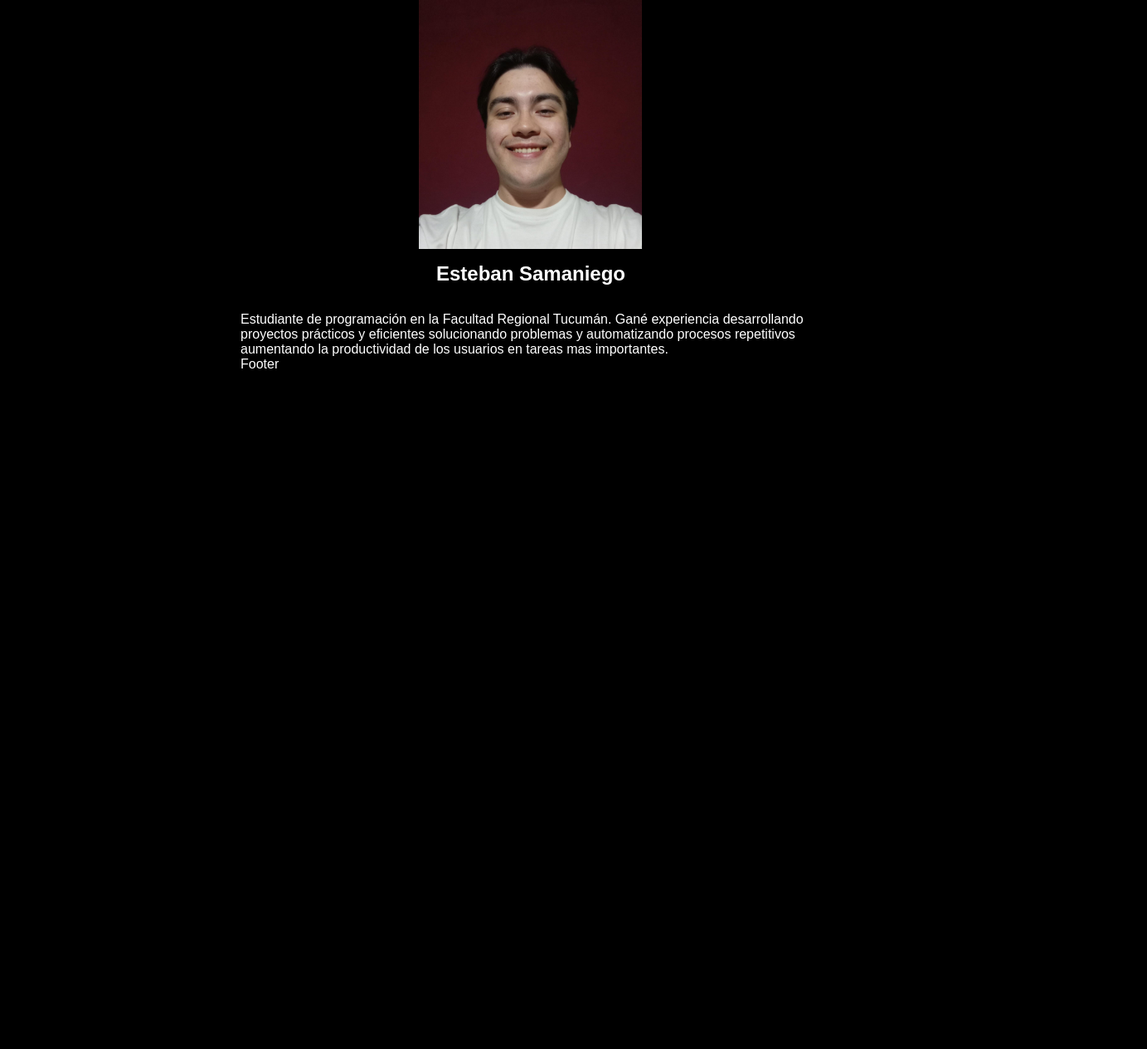
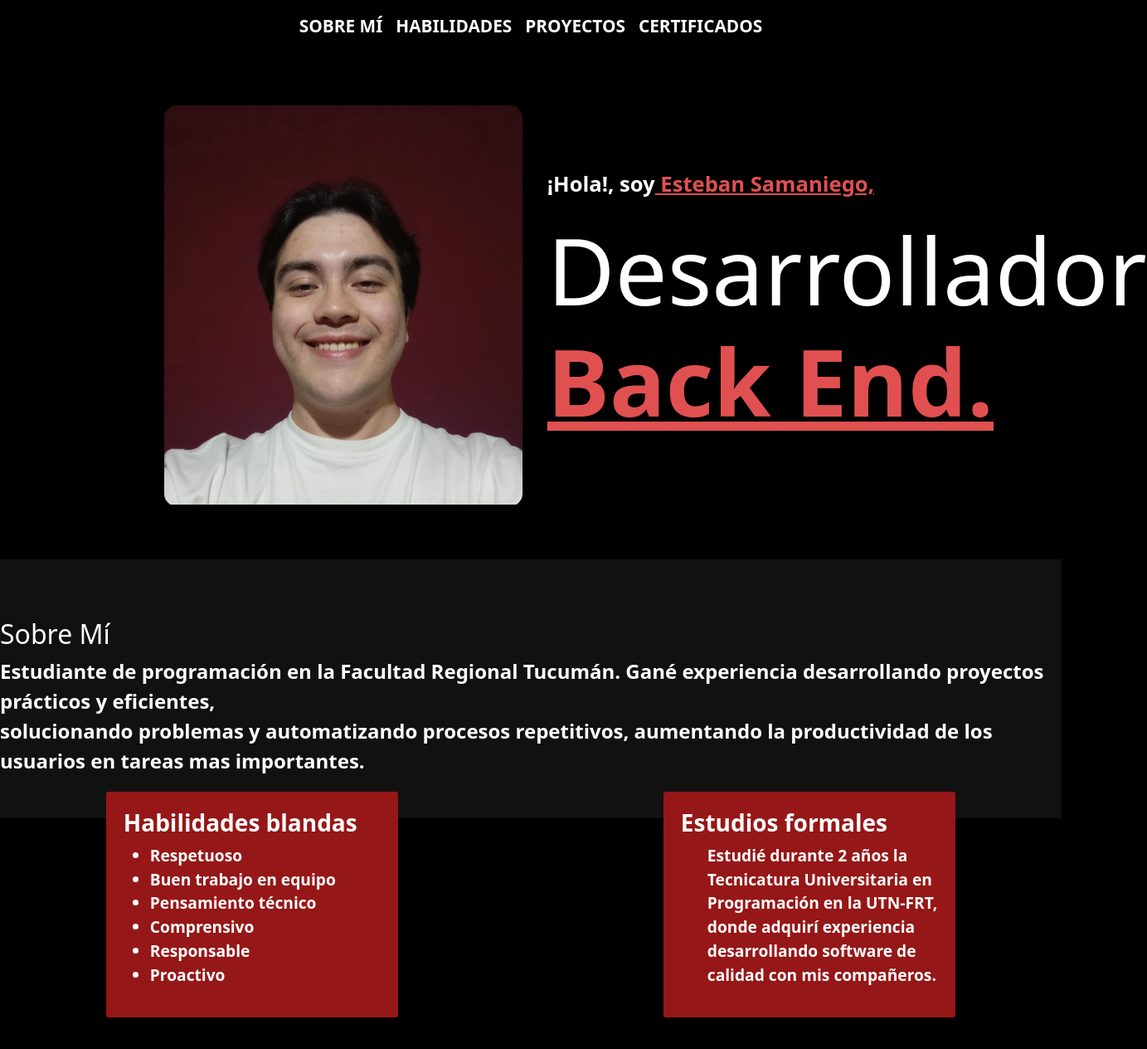
Before and after one commit to MaxiSama12/portfolio-react, a React (Create React App) app: page / in a window 1280 px wide. Shown: the top 1264 px of the page at 83% size, 1383 px wide, since content can reach past the window. Before the commit the page ends 800 px from the top, so only its background shows below. Built offline with nearby package versions, Linux system fonts and the light colour scheme.

Commit message:
se agregó contenido en algunos componentes y se les dió estilos

```diff
--- a/src/App.js
+++ b/src/App.js
@@ -4,7 +4,7 @@ import Home from './pages/Home';
 function App() {
   return (
     <div className="">
-    <Home/>
+    <Home />
     </div>
   );
 }
--- a/src/components/Estudios.jsx
+++ b/src/components/Estudios.jsx
@@ -2,7 +2,20 @@ import React from 'react'
 
 const Estudios = () => {
   return (
-    <div>Estudios</div>
+    <>
+    <div className='contenedorHabilidades'>
+          <h3><b>Estudios formales</b></h3>
+              <ul>
+              {[
+                'Estudié durante 2 años la Tecnicatura Universitaria en Programación en la UTN-FRT, donde adquirí experiencia desarrollando software de calidad con mis compañeros.'
+              ].map((estudios) => (
+
+                <p><b>{estudios}</b></p>
+
+              ))}
+              </ul>
+        </div>
+    </>
   )
 }
 
--- a/src/components/Footer.jsx
+++ b/src/components/Footer.jsx
@@ -2,7 +2,9 @@ import React from 'react'
 
 const Footer = () => {
   return (
-    <div>Footer</div>
+    <div className=''>
+
+    </div>
   )
 }
 
--- a/src/components/Header.jsx
+++ b/src/components/Header.jsx
@@ -1,17 +1,28 @@
-import React from 'react'
 import '../styles/Header.css'
+import Navegador from './Navegador'
 const Header = () => {
   //Nombre del alumno: Samaniego Esteban Maximiliano.
   //LEGAJO: 61468.
   return (
     <>
-    <article className='fotoPortada'>
+    <div  id='sobre_Mi'></div>
+    <div className='centrador navegador'>
+    <Navegador/>
+    </div>
+    <div className='contenedorHeader' >
 
-    </article>
-    <article>
 
-    <h1>Esteban Samaniego</h1>
-    </article>
+      <div className='fotoPortada'>
+
+      </div>
+
+
+      <div className='txtTitulo'>
+      <p><b>¡Hola!, soy<u className='colorRojo'> Esteban Samaniego,</u></b></p>
+      <h1>Desarrollador <b><u className='colorRojo'><br />Back End.</u></b></h1>
+      </div>
+
+    </div>
     </>
   )
 }
--- a/src/components/Main.jsx
+++ b/src/components/Main.jsx
@@ -1,15 +1,30 @@
-import React from 'react'
-import '../styles/Main.css'
+import "../styles/Main.css";
+import SoftSkills from "./SoftSkills";
+import Estudios from "./Estudios";
+
 const Main = () => {
   return (
-    <div className='presentacion'>
-      <p>Estudiante de programación en la Facultad Regional Tucumán.
-        Gané experiencia desarrollando proyectos prácticos y eficientes
-        solucionando problemas y automatizando procesos repetitivos aumentando
-        la productividad de los usuarios en tareas mas importantes.
-      </p>
-    </div>
-  )
-}
+    <>
+      <div className="presentacion">
+        <article>
+          <h2>Sobre Mí</h2>
+          <p>
+            <b>
+              Estudiante de programación en la Facultad Regional Tucumán. Gané
+              experiencia desarrollando proyectos prácticos y eficientes, <br />
+              solucionando problemas y automatizando procesos repetitivos,
+              aumentando la productividad de los usuarios en tareas mas
+              importantes.
+            </b>
+          </p>
+        </article>
+      </div>
+      <div className="habilidades">
+        <SoftSkills />
+        <Estudios />
+      </div>
+    </>
+  );
+};
 
-export default Main
+export default Main;
--- /dev/null
+++ b/src/components/Navegador.jsx
@@ -0,0 +1,21 @@
+import Container from 'react-bootstrap/Container';
+import Nav from 'react-bootstrap/Nav';
+import Navbar from 'react-bootstrap/Navbar';
+
+function BasicExample() {
+  return (
+    <Navbar data-bs-theme="dark">
+      <Container>
+        <Navbar.Toggle aria-controls="basic-navbar-nav" />
+          <Nav className=" centrador_texto">
+            <Nav.Link href="#sobre_Mi" className='link-nav'>SOBRE MÍ</Nav.Link>
+            <Nav.Link href="#soft_Skills" className='link-nav'>HABILIDADES</Nav.Link>
+            <Nav.Link href="#proyectos" className='link-nav'>PROYECTOS</Nav.Link>
+            <Nav.Link href="#certificados" className='link-nav'>CERTIFICADOS</Nav.Link>
+          </Nav>
+      </Container>
+    </Navbar>
+  );
+}
+
+export default BasicExample;
--- a/src/components/SoftSkills.jsx
+++ b/src/components/SoftSkills.jsx
@@ -1,9 +1,27 @@
-import React from 'react'
+import Card from 'react-bootstrap/Card';
 
-const SoftSkills = () => {
+function BgColorExample() {
   return (
-    <div>SoftSkills</div>
-  )
+    <>
+        <div className='contenedorHabilidades' id='soft_Skills'>
+          <h3><b>Habilidades blandas</b></h3>
+              <ul>
+              {[
+                'Respetuoso',
+                'Buen trabajo en equipo',
+                'Pensamiento técnico',
+                'Comprensivo',
+                'Responsable',
+                'Proactivo'
+              ].map((cualidades) => (
+
+                <li><b>{cualidades}</b></li>
+
+              ))}
+              </ul>
+        </div>
+    </>
+  );
 }
 
-export default SoftSkills
+export default BgColorExample;
--- a/src/index.css
+++ b/src/index.css
@@ -1,12 +1,15 @@
 * {
   margin: 0;
   padding: 0;
-  background-color: black;
   color: white;
+  box-sizing: border-box;
+}
+
+html{
+  scroll-behavior: smooth;
 }
 
 body {
-  display: flex;
-  justify-content: center;
-  font-family: Arial, Helvetica, sans-serif;
+  background-color: black !important;
+  font-family: system-ui, -apple-system, BlinkMacSystemFont, 'Segoe UI', Roboto, Oxygen, Ubuntu, Cantarell, 'Open Sans', 'Helvetica Neue', sans-serif;
 }
--- a/src/index.js
+++ b/src/index.js
@@ -3,12 +3,12 @@ import ReactDOM from 'react-dom/client';
 import './index.css';
 import App from './App';
 import reportWebVitals from './reportWebVitals';
-
+import 'bootstrap/dist/css/bootstrap.min.css';
 const root = ReactDOM.createRoot(document.getElementById('root'));
 root.render(
-  <React.StrictMode>
+
     <App />
-  </React.StrictMode>
+
 );
 
 // If you want to start measuring performance in your app, pass a function
--- a/src/pages/Home.jsx
+++ b/src/pages/Home.jsx
@@ -1,7 +1,7 @@
-import React from 'react'
 import Header from '../components/Header'
 import Main from '../components/Main'
 import Footer from '../components/Footer'
+
 
 const Home = () => {
   return (
--- a/src/styles/Header.css
+++ b/src/styles/Header.css
@@ -1,16 +1,58 @@
-article{
-    margin: 0 auto;
-    text-align: center;
+.contenedorHeader{
+    display: flex;
+    justify-content: center;
+    gap: 30px;
+    margin-top: 4rem;
+    border-radius: 5px;
+    height: 30.2rem;
+}
+
+.contenedorHeader p {
+    font-size: 1.6rem;
 }
 
 .fotoPortada{
+    margin-left: 12%;
+    border-radius: 15px;
+    width: 27rem;
     background-image: url(../../public/WhatsApp\ Image\ 2025-04-06\ at\ 19.17.11.jpeg);
-    height: 300px;
-    max-width: 270px;
     background-size: contain;
     background-repeat: no-repeat;
 }
 
-h1{
-    padding-top: 1rem;
+.txtTitulo{
+    align-content: center;
+    width: 45%;
 }
+
+.txtTitulo h1{
+    font-size: 7rem;
+    border-radius: 6px;
+}
+
+.navegador {
+    background-color: rgba(0, 0, 0, 0.616);
+    position: sticky;
+    top: 0;
+}
+
+.nav-link {
+    font-weight: bold !important;
+    color: white !important;
+}
+
+.nav-link.active {
+    color: rgb(224, 80, 80) !important;
+    text-decoration: underline;
+}
+
+.colorRojo {
+    color: rgb(224, 80, 80);
+}
+
+
+.centrador {
+    display: flex;
+    justify-content: center;
+    font-size: 1.3rem;
+}
--- a/src/styles/Main.css
+++ b/src/styles/Main.css
@@ -1,5 +1,32 @@
 .presentacion {
-    margin: 0 auto;
-    width: 700px;
-    padding-top: 2rem;
+  background-color: #111111;
+  display: flex;
+  justify-content: center;
+  align-items: start;
+  width: 100%;
+  height: 19.5rem;
+  padding-top: 4rem;
+  margin-top: 4rem;
+  font-size: 1.5rem;
+  padding-bottom: 1rem;
 }
+
+.presentacion article {
+  margin-top: 0.4rem;
+}
+
+.habilidades {
+  display: flex;
+  justify-content: center;
+  gap: 20rem;
+  margin-bottom: 30rem;
+}
+
+.contenedorHabilidades {
+  background-color: rgb(150, 23, 23);
+  width: 22rem;
+  font-size: 1.2rem;
+  padding: 1.3rem;
+  margin-top: -2rem;
+  border-radius: 0.2rem;
+}
```
Also changed, not shown: src/logo.svg (deleted).
